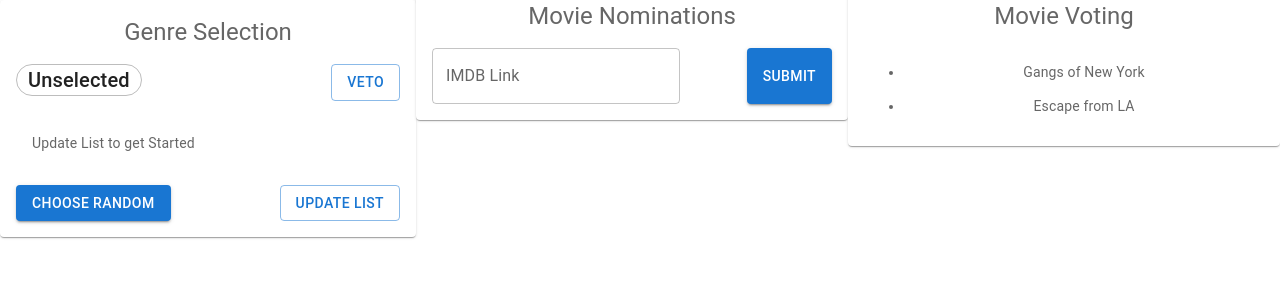
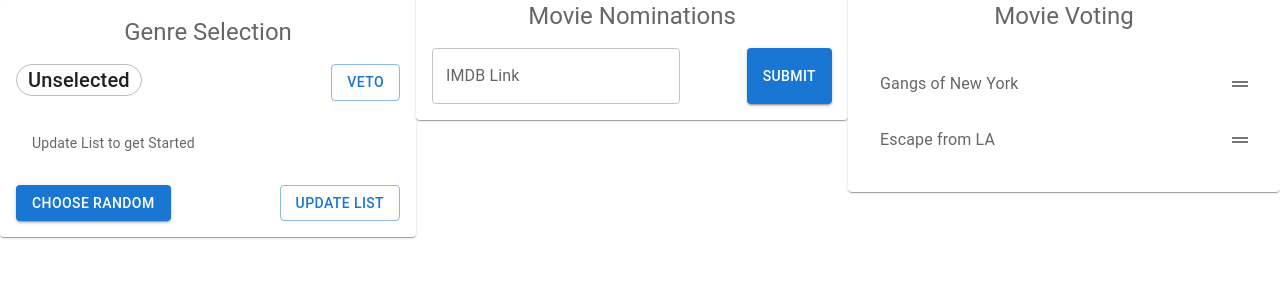
Before and after one commit to patmatheson/reactmovie, a React (Create React App) app: page / in a window 1280 px wide. Shown: the top 300 px of the page. Built offline with nearby package versions, Linux system fonts and the light colour scheme.

Commit message:
Working on Drag and Drop

```diff
--- a/package.json
+++ b/package.json
@@ -5,6 +5,7 @@
   "dependencies": {
     "@emotion/react": "^11.9.0",
     "@emotion/styled": "^11.8.1",
+    "@mui/icons-material": "^5.6.2",
     "@mui/material": "^5.6.4",
     "@testing-library/jest-dom": "^5.16.4",
     "@testing-library/react": "^13.1.1",
--- a/src/votingPanel/VotingPanel.tsx
+++ b/src/votingPanel/VotingPanel.tsx
@@ -1,15 +1,24 @@
 import * as React from 'react';
 import Stack from '@mui/material/Stack';
 import Button from '@mui/material/Button';
-import { Container, List, ListItem, TextField, Tooltip, Typography } from '@mui/material';
+import { Container, IconButton, List, ListItem, ListItemIcon, TextField, Tooltip, Typography } from '@mui/material';
 import { DragDropContext, Draggable, Droppable } from 'react-beautiful-dnd';
+import DragHandleIcon from '@mui/icons-material/DragHandle';
 import ListItemText from '@mui/material/ListItemText';
 
 export default function VotingPanel() {
-  const [movies, setGenres] = React.useState([
-    'Gangs of New York',
-    'Escape from LA'
-  ]);
+  const movies = [
+    {
+      id: "gangs",
+      name: 'Gangs of New York'
+    },
+    {
+      id: "ela",
+      name: 'Escape from LA'
+    }
+  ];
+
+
 
   const tempDragEnd = () =>{
 
@@ -24,22 +33,23 @@ export default function VotingPanel() {
       <DragDropContext onDragEnd={tempDragEnd}>
         <Droppable droppableId='movies'>
           {(provided) => (
-            <ul className="movies" {...provided.droppableProps} ref={provided.innerRef}>
-              {movies.map((movies, index) => {
+            <List className="movies" {...provided.droppableProps} ref={provided.innerRef}>
+              {movies.map(({id, name}, index) => {
                 return (
-                  <Draggable key={movies} draggableId={movies} index={index}>
+                  <Draggable key={id} draggableId={id} index={index}>
                     {(provided) => (
-                      <li  ref={provided.innerRef} {...provided.draggableProps} {...provided.dragHandleProps}>
-                        <p>
-                          { movies }
-                        </p>
-                      </li>
+                      <ListItem  ref={provided.innerRef} {...provided.draggableProps} {...provided.dragHandleProps}>
+                        <ListItemText primary={ name } />
+                        <IconButton edge="end">
+                           <DragHandleIcon />
+                        </IconButton>
+                      </ListItem>
                     )}
                   </Draggable>
                 );
               })}
 
-            </ul>
+            </List>
           )}
         </Droppable>
       </DragDropContext>
```
Also changed, not shown: 1 other file (tests, documents, lock files or other folders).
